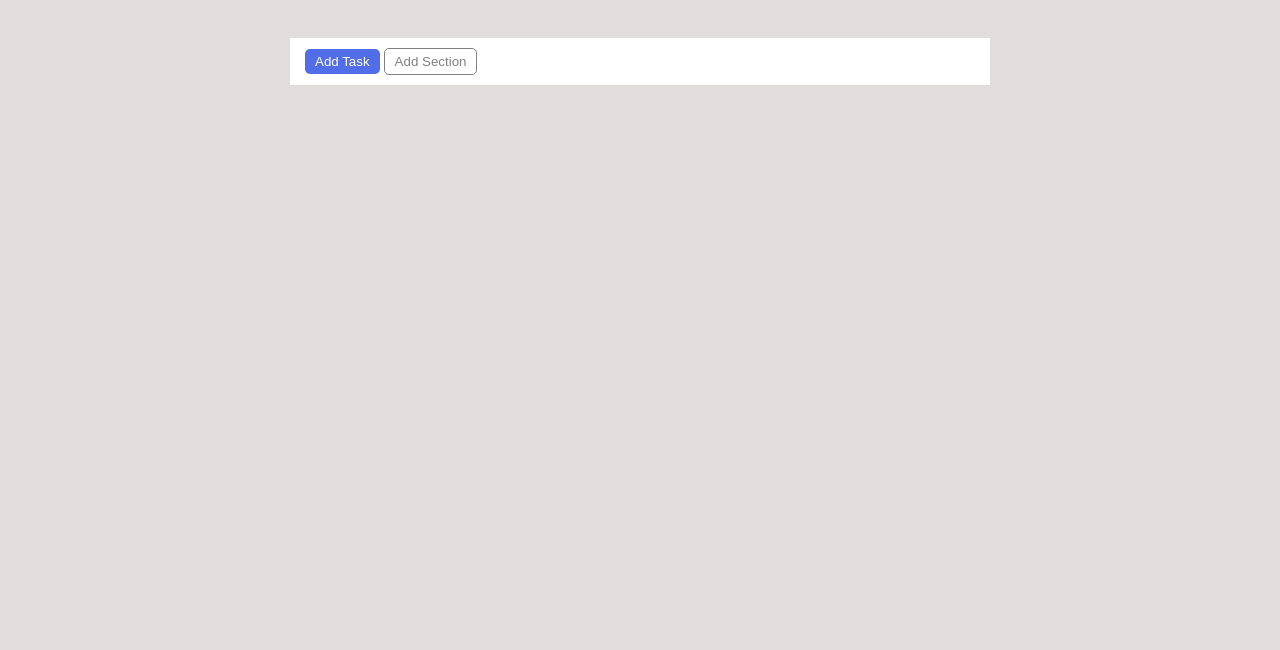
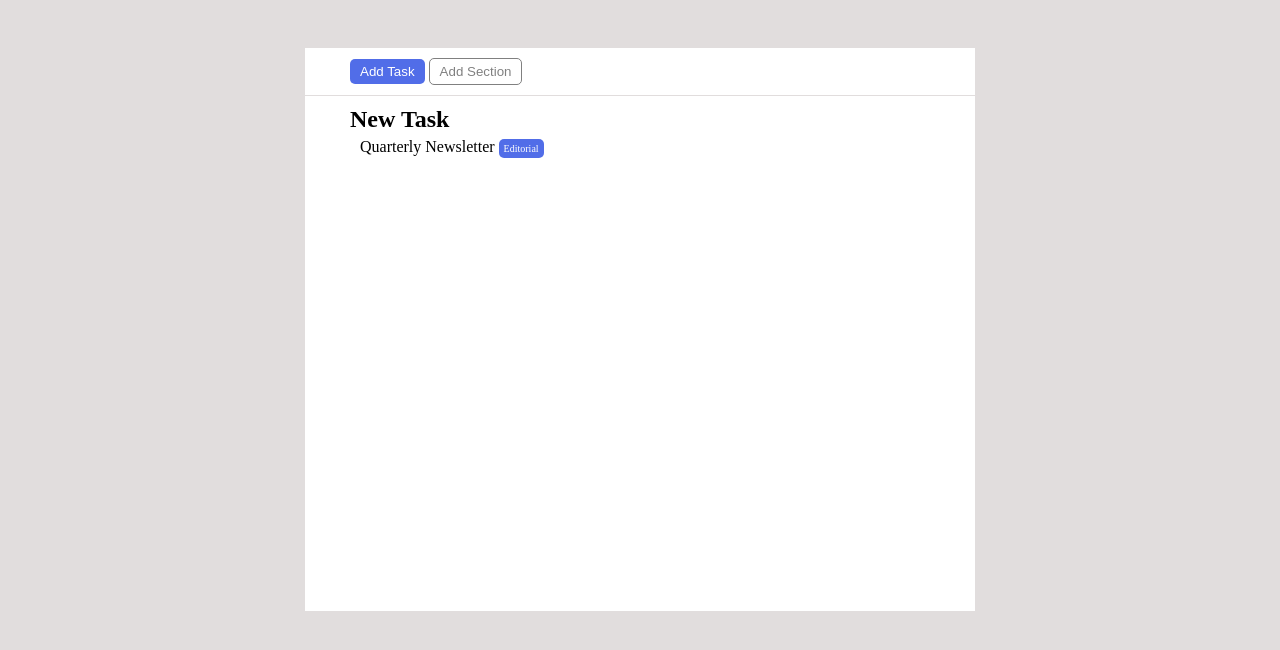
Before and after one commit to onlySte/html-css-toboolist, a plain HTML site: page index.html in a window 1280 px wide. Shown: the part 60-710 px from the top of the page. Drawn offline with Linux system fonts and the light colour scheme.

Commit message:
add prima main

```diff
--- a/css/style.css
+++ b/css/style.css
@@ -49,13 +49,18 @@ header {
 /* Sezione BOTTONI */
 
 .container {
-    background-color: blueviolet;
+
     width: 700px;
     margin: auto;
     padding: 10px 15px;
-    background-color: white;
+
 }
 
+#first-main {
+    background-color: white;
+    padding: 10px 45px;
+    margin-bottom: -19px;
+}
 
 .btn {
     border-radius: 5px;
@@ -74,3 +79,27 @@ header {
     background-color: white;
     border: 1px solid gray;
 }
+
+
+
+/* Seconda sezione MAIN */
+
+#second-main {
+    margin-top: 20px;
+    background-color: white;
+    padding: 10px 45px;
+    height: 515px;
+}
+
+address {
+    font-style: normal;
+    padding: 5px 10px;
+}
+
+.border-span {
+    background-color: rgb(81, 109, 232);
+    font-size: 10px;
+    color: white;
+    padding: 4px 5px;
+    border-radius: 5px;
+}
--- a/index.html
+++ b/index.html
@@ -10,6 +10,8 @@
 
 <body>
 
+    <!-- Header -->
+
     <header>
         <div class="container-box">
             <img src="./img/Logo.png" alt="logo" id="header-image">
@@ -17,11 +19,21 @@
         </div>
     </header>
 
+    <!-- Prima sezione MAIN con bottoni -->
     <main class="container">
-        <div>
+        <div id="first-main">
             <button class="btn" id="first-btn">Add Task</button>
             <button class="btn" id="second-btn">Add Section</button>
+
         </div>
+
+        <!-- Seconda sezione main -->
+
+        <div id="second-main">
+            <h2>New Task</h2>
+            <address>Quarterly Newsletter <span class="border-span">Editorial</span></address>
+        </div>
+
     </main>
 
 </body>
```
